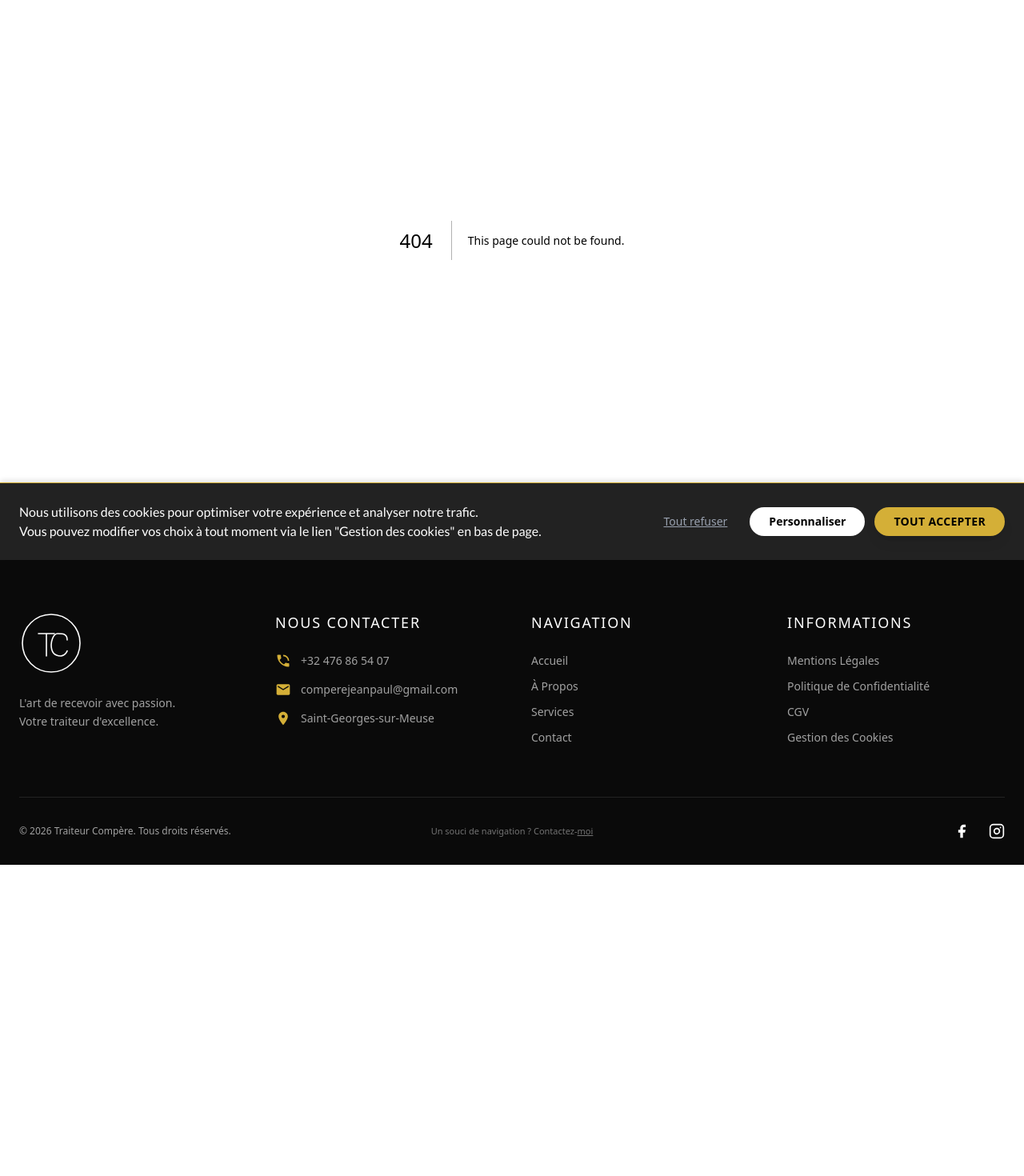
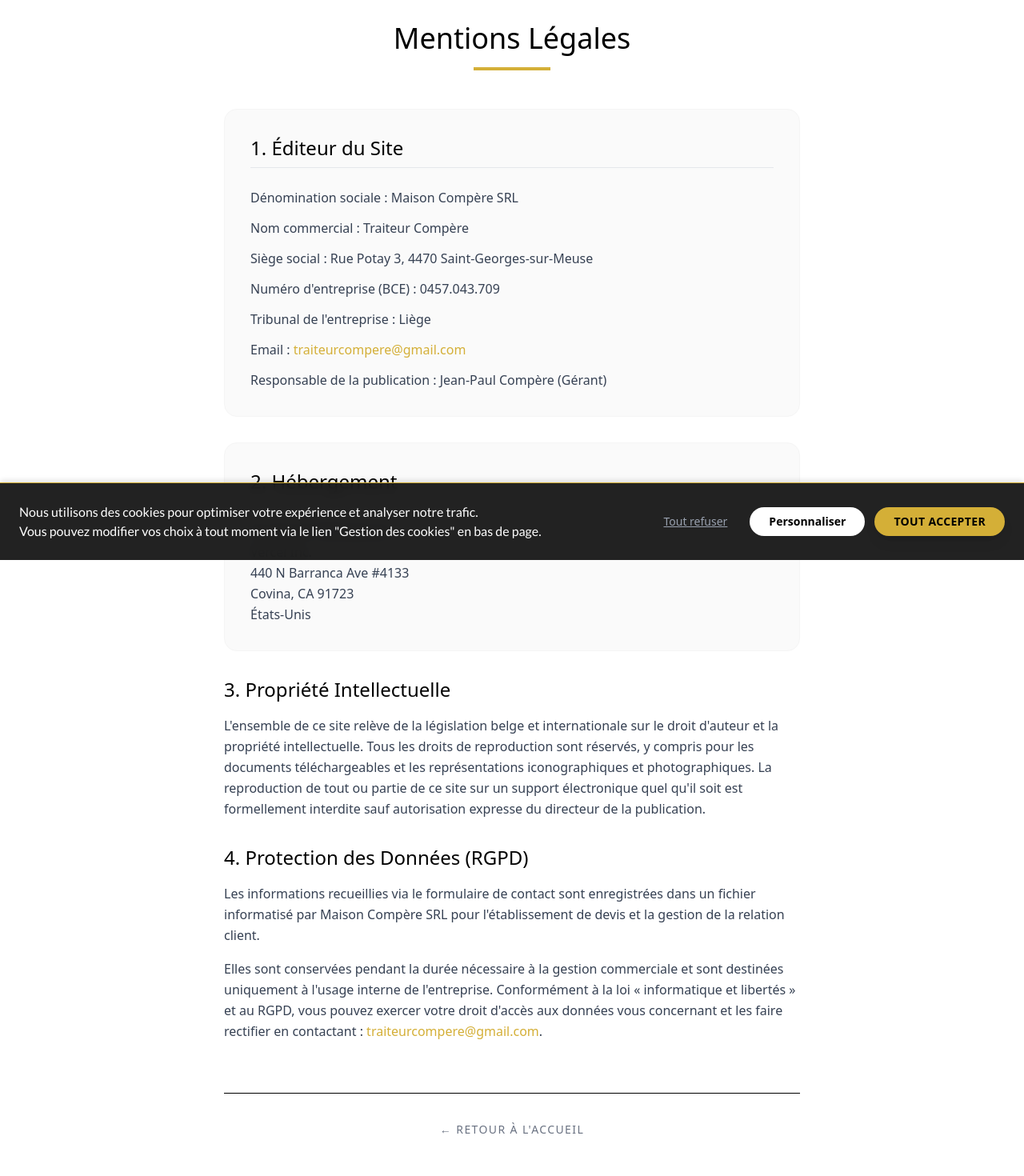
Before and after one commit to FlorianMeganck/traiteur-compere, a Next.js app: page /mentions-legales in a window 1280 px wide. Before the commit this address had no page. Shown: the part 100-1570 px from the top of the page at 80% size. Before the commit the page ends 1181 px from the top, so only its background shows below. Built offline with nearby package versions, Linux system fonts and the light colour scheme; a web font is replaced by a local one.

Commit message:
ajout mentions légales

```diff
--- a/app/components/Footer.tsx
+++ b/app/components/Footer.tsx
@@ -30,9 +30,9 @@ export default function Footer() {
                                 <PhoneIcon className="w-5 h-5 text-[#D4AF37]" />
                                 <span className="group-hover:translate-x-1 transition-transform duration-300">+32 476 86 54 07</span>
                             </a>
-                            <a href="mailto:comperejeanpaul@gmail.com" className="flex items-center gap-3 hover:text-[#D4AF37] transition-colors duration-300 group">
+                            <a href="mailto:traiteurcompere@gmail.com" className="flex items-center gap-3 hover:text-[#D4AF37] transition-colors duration-300 group">
                                 <MailIcon className="w-5 h-5 text-[#D4AF37]" />
-                                <span className="group-hover:translate-x-1 transition-transform duration-300">comperejeanpaul@gmail.com</span>
+                                <span className="group-hover:translate-x-1 transition-transform duration-300">traiteurcompere@gmail.com</span>
                             </a>
                             <a href="https://www.google.com/maps?q=Saint-Georges-sur-Meuse" target="_blank" rel="noopener noreferrer" className="flex items-center gap-3 hover:text-[#D4AF37] transition-colors duration-300 group">
                                 <MapPinIcon className="w-5 h-5 text-[#D4AF37]" />
@@ -56,7 +56,7 @@ export default function Footer() {
                     <div className="flex flex-col gap-6">
                         <h3 className="font-serif text-white text-lg tracking-widest uppercase">Informations</h3>
                         <div className="flex flex-col gap-3 text-sm">
-                            <FooterLink href="#" label="Mentions Légales" />
+                            <FooterLink href="/mentions-legales" label="Mentions Légales" />
                             <FooterLink href="/legal/confidentialite" label="Politique de Confidentialité" />
                             <FooterLink href="/legal/cgv" label="CGV" />
                             <FooterLink href={`/gestion-cookies?returnTo=${pathname}`} label="Gestion des Cookies" />
--- a/app/legal/confidentialite/page.tsx
+++ b/app/legal/confidentialite/page.tsx
@@ -18,7 +18,7 @@ export default function Confidentialite() {
                         <h2 className="text-2xl font-serif text-black mb-3">1. Responsable du Traitement</h2>
                         <p>
                             Le responsable du traitement des données est Traiteur Compère, représenté par Monsieur Jean-Paul Compère. <br />
-                            Pour toute question : <a href="mailto:comperejeanpaul@gmail.com" className="text-[#D4AF37] hover:underline">comperejeanpaul@gmail.com</a> <br />
+                            Pour toute question : <a href="mailto:traiteurcompere@gmail.com" className="text-[#D4AF37] hover:underline">traiteurcompere@gmail.com</a> <br />
                             Adresse administrative : Région de Liège, Belgique.
                         </p>
                     </section>
@@ -59,7 +59,7 @@ export default function Confidentialite() {
                     <section>
                         <h2 className="text-2xl font-serif text-black mb-3">6. Vos Droits</h2>
                         <p>
-                            Vous disposez d&apos;un droit d&apos;accès, de rectification, d&apos;effacement (« droit à l&apos;oubli ») et de portabilité de vos données. Pour exercer ce droit, envoyez simplement un e-mail à <a href="mailto:comperejeanpaul@gmail.com" className="text-[#D4AF37] hover:underline">comperejeanpaul@gmail.com</a>.
+                            Vous disposez d&apos;un droit d&apos;accès, de rectification, d&apos;effacement (« droit à l&apos;oubli ») et de portabilité de vos données. Pour exercer ce droit, envoyez simplement un e-mail à <a href="mailto:traiteurcompere@gmail.com" className="text-[#D4AF37] hover:underline">traiteurcompere@gmail.com</a>.
                         </p>
                     </section>
 
--- /dev/null
+++ b/app/mentions-legales/page.tsx
@@ -0,0 +1,68 @@
+import Link from "next/link";
+
+export default function MentionsLegales() {
+    return (
+        <main className="min-h-screen pt-32 pb-20 bg-white">
+            <div className="max-w-3xl mx-auto px-6">
+                <header className="mb-12 text-center">
+                    <h1 className="text-4xl font-serif text-black mb-4">Mentions Légales</h1>
+                    <div className="w-24 h-1 bg-[#D4AF37] mx-auto"></div>
+                </header>
+
+                <div className="space-y-8 text-gray-700 leading-relaxed font-light">
+
+                    <section className="bg-neutral-50 p-8 rounded-2xl border border-neutral-100">
+                        <h2 className="text-2xl font-serif text-black mb-6 border-b border-gray-200 pb-2">1. Éditeur du Site</h2>
+                        <ul className="space-y-3">
+                            <li><strong>Dénomination sociale :</strong> Maison Compère SRL</li>
+                            <li><strong>Nom commercial :</strong> Traiteur Compère</li>
+                            <li><strong>Siège social :</strong> Rue Potay 3, 4470 Saint-Georges-sur-Meuse</li>
+                            <li><strong>Numéro d&apos;entreprise (BCE) :</strong> 0457.043.709</li>
+                            <li><strong>Tribunal de l&apos;entreprise :</strong> Liège</li>
+                            <li><strong>Email :</strong> <a href="mailto:traiteurcompere@gmail.com" className="text-[#D4AF37] hover:underline">traiteurcompere@gmail.com</a></li>
+                            <li><strong>Responsable de la publication :</strong> Jean-Paul Compère (Gérant)</li>
+                        </ul>
+                    </section>
+
+                    <section className="bg-neutral-50 p-8 rounded-2xl border border-neutral-100">
+                        <h2 className="text-2xl font-serif text-black mb-6 border-b border-gray-200 pb-2">2. Hébergement</h2>
+                        <p>
+                            Ce site est hébergé par : <br />
+                            <strong>Vercel Inc.</strong> <br />
+                            440 N Barranca Ave #4133 <br />
+                            Covina, CA 91723 <br />
+                            États-Unis
+                        </p>
+                    </section>
+
+                    <section>
+                        <h2 className="text-2xl font-serif text-black mb-4">3. Propriété Intellectuelle</h2>
+                        <p>
+                            L&apos;ensemble de ce site relève de la législation belge et internationale sur le droit d&apos;auteur et la propriété intellectuelle.
+                            Tous les droits de reproduction sont réservés, y compris pour les documents téléchargeables et les représentations iconographiques et photographiques.
+                            La reproduction de tout ou partie de ce site sur un support électronique quel qu&apos;il soit est formellement interdite sauf autorisation expresse du directeur de la publication.
+                        </p>
+                    </section>
+
+                    <section>
+                        <h2 className="text-2xl font-serif text-black mb-4">4. Protection des Données (RGPD)</h2>
+                        <p>
+                            Les informations recueillies via le formulaire de contact sont enregistrées dans un fichier informatisé par <strong>Maison Compère SRL</strong> pour l&apos;établissement de devis et la gestion de la relation client.
+                        </p>
+                        <p className="mt-4">
+                            Elles sont conservées pendant la durée nécessaire à la gestion commerciale et sont destinées uniquement à l&apos;usage interne de l&apos;entreprise.
+                            Conformément à la loi « informatique et libertés » et au RGPD, vous pouvez exercer votre droit d&apos;accès aux données vous concernant et les faire rectifier en contactant : <a href="mailto:traiteurcompere@gmail.com" className="text-[#D4AF37] hover:underline">traiteurcompere@gmail.com</a>.
+                        </p>
+                    </section>
+
+                </div>
+
+                <div className="mt-16 text-center border-t py-8">
+                    <Link href="/" className="text-gray-500 hover:text-[#D4AF37] transition-colors text-sm uppercase tracking-widest">
+                        ← Retour à l&apos;accueil
+                    </Link>
+                </div>
+            </div>
+        </main>
+    );
+}
```
